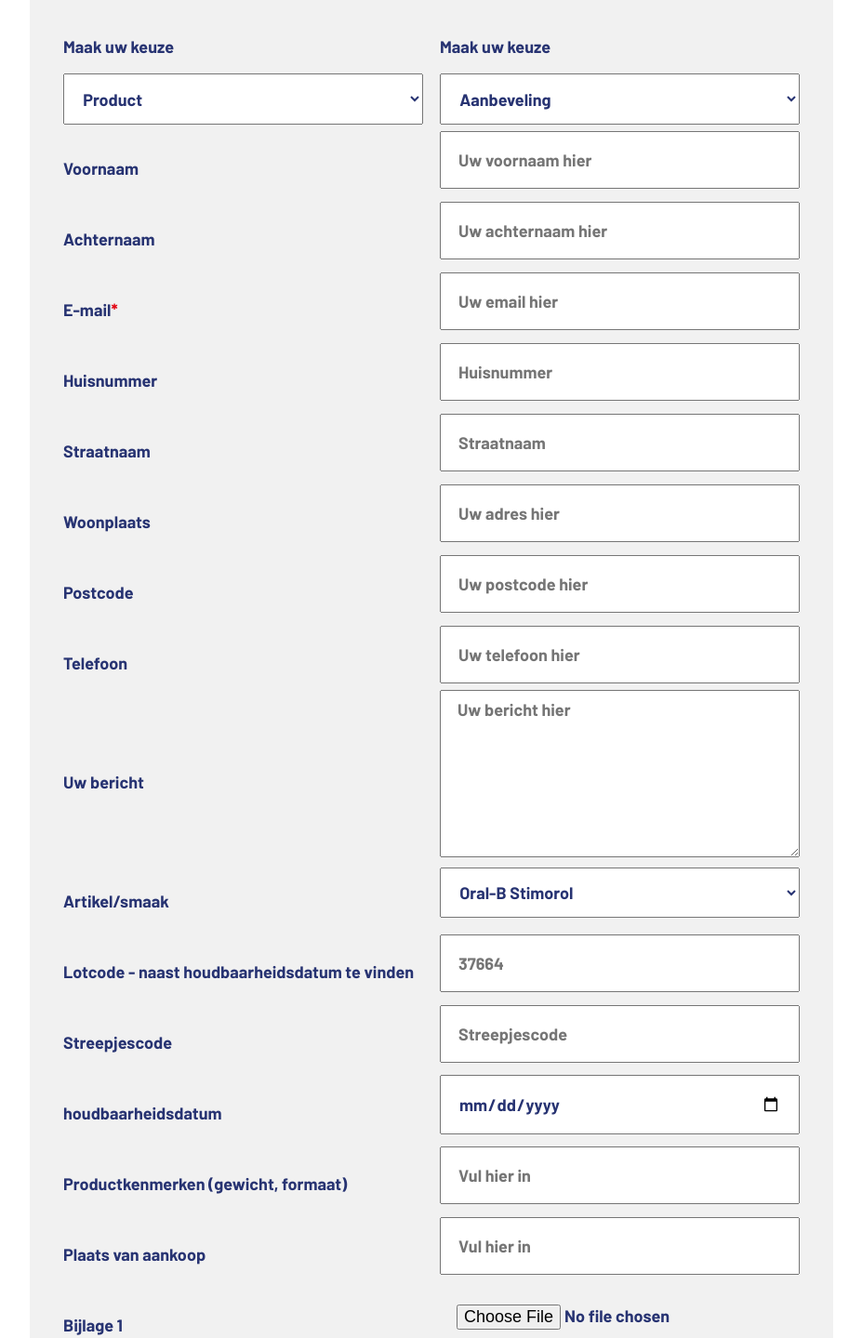
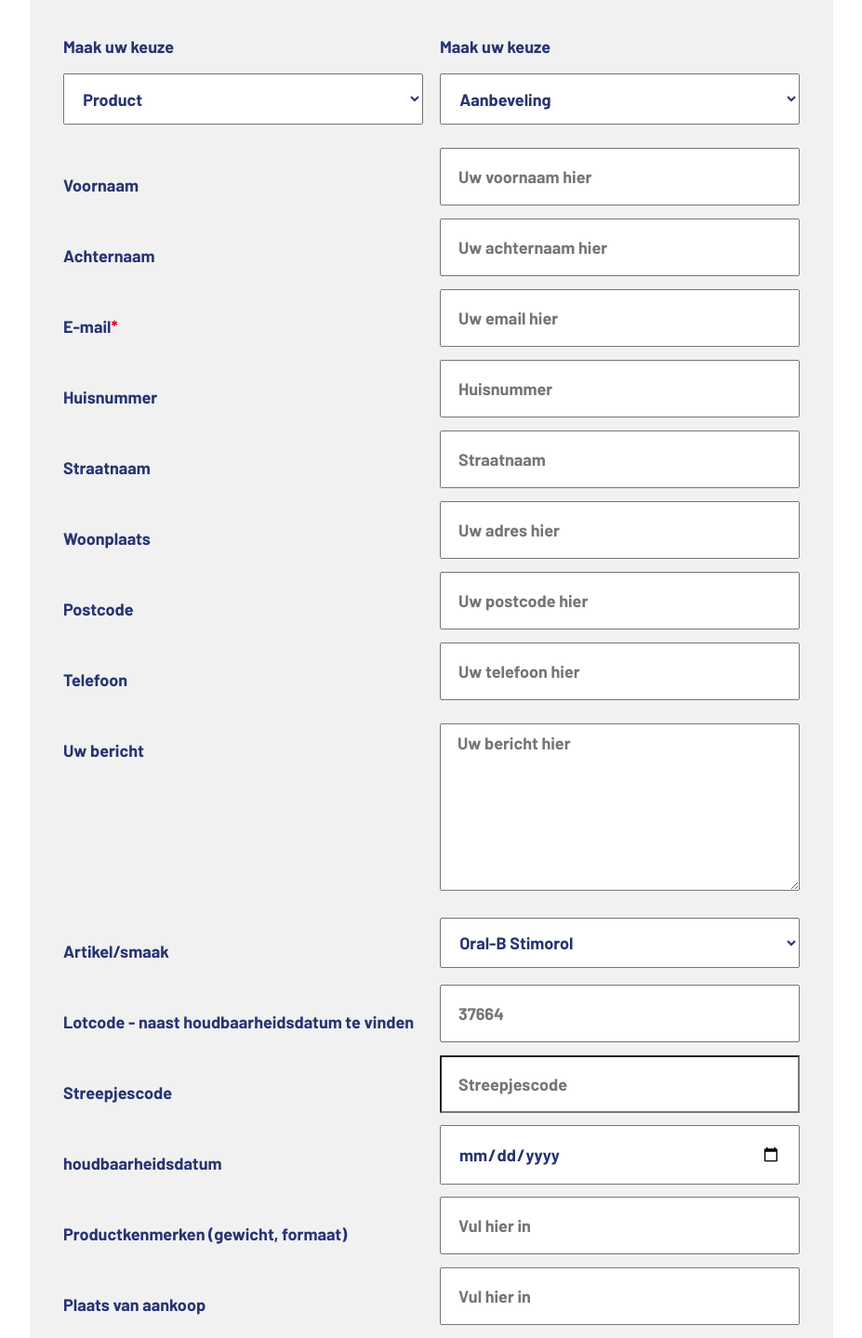
Before and after one commit to Melvszz/fedherkansing2, a plain HTML site: page contact.html in a window 1280 px wide. Shown: the part 411-1850 px from the top of the page at 93% size, without its empty margins (176-1103 px from the left). Drawn offline with Linux system fonts and the light colour scheme.

Commit message:
Add files via upload

```diff
--- a/styles/style2.css
+++ b/styles/style2.css
@@ -156,6 +156,24 @@ form p:nth-of-type(3) {
     color: rgb(77, 77, 77);
 }
 
+form > section:nth-of-type(1) {
+    padding-bottom:1em;
+}
+
+form > section:nth-of-type(2) {
+    padding-bottom:1em;
+
+}
+
+form > section:nth-of-type(3) {
+    padding-bottom:1em;
+
+}
+
+form section:nth-of-type(2) label:last-of-type{
+    align-self:start;
+}
+
 /* Zend button */
 form section:last-of-type button {
     width:8em;
@@ -192,6 +210,7 @@ textarea{
     padding-top:.5em;
     padding-left: 1em;
     height: 10em;
+    margin-top:1em;
 }
 
 /* INPUTS */
@@ -199,6 +218,12 @@ input{
     padding:1em;
     padding-inline:1em;
 }
+
+input[type=number] {
+    -moz-appearance: textfield;
+    -webkit-appearance: none;
+    margin: 0;
+  }
 
 input:nth-last-of-type(6){
     color: var(--color-blauw);
```
